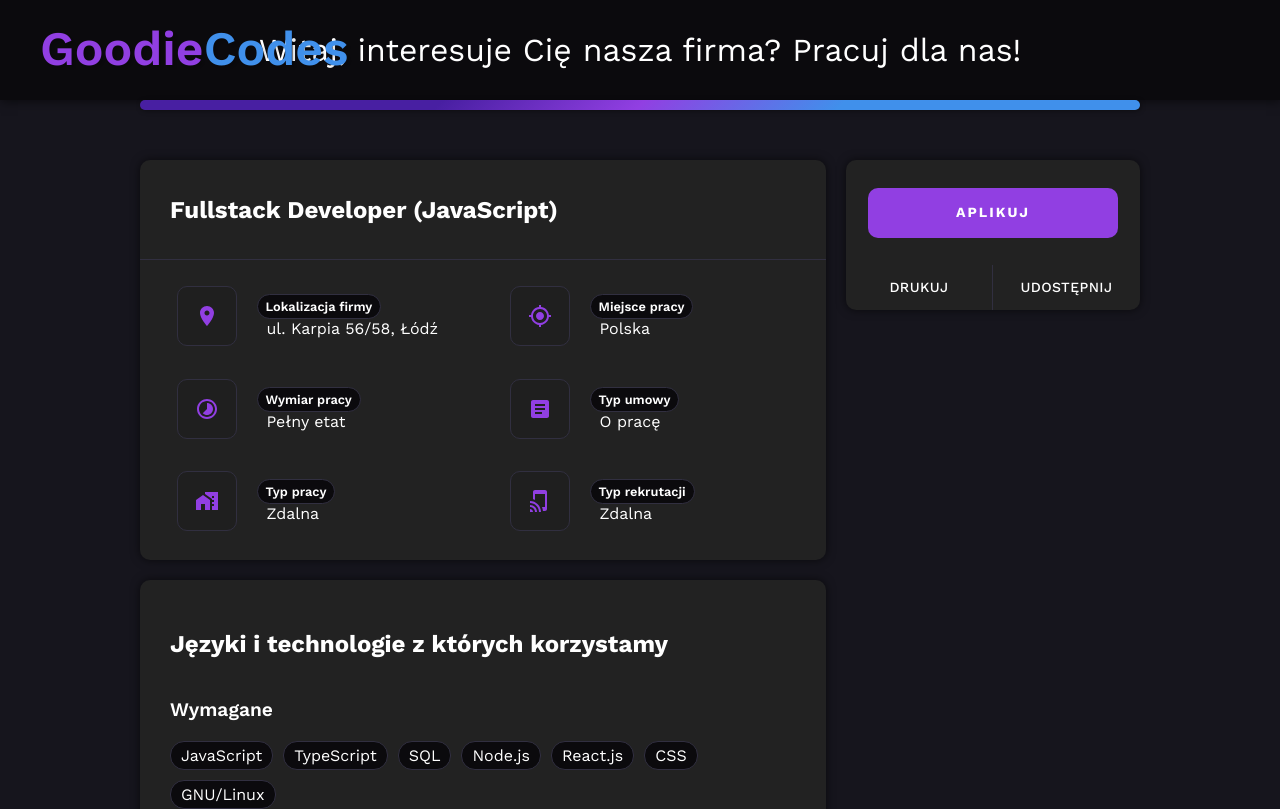
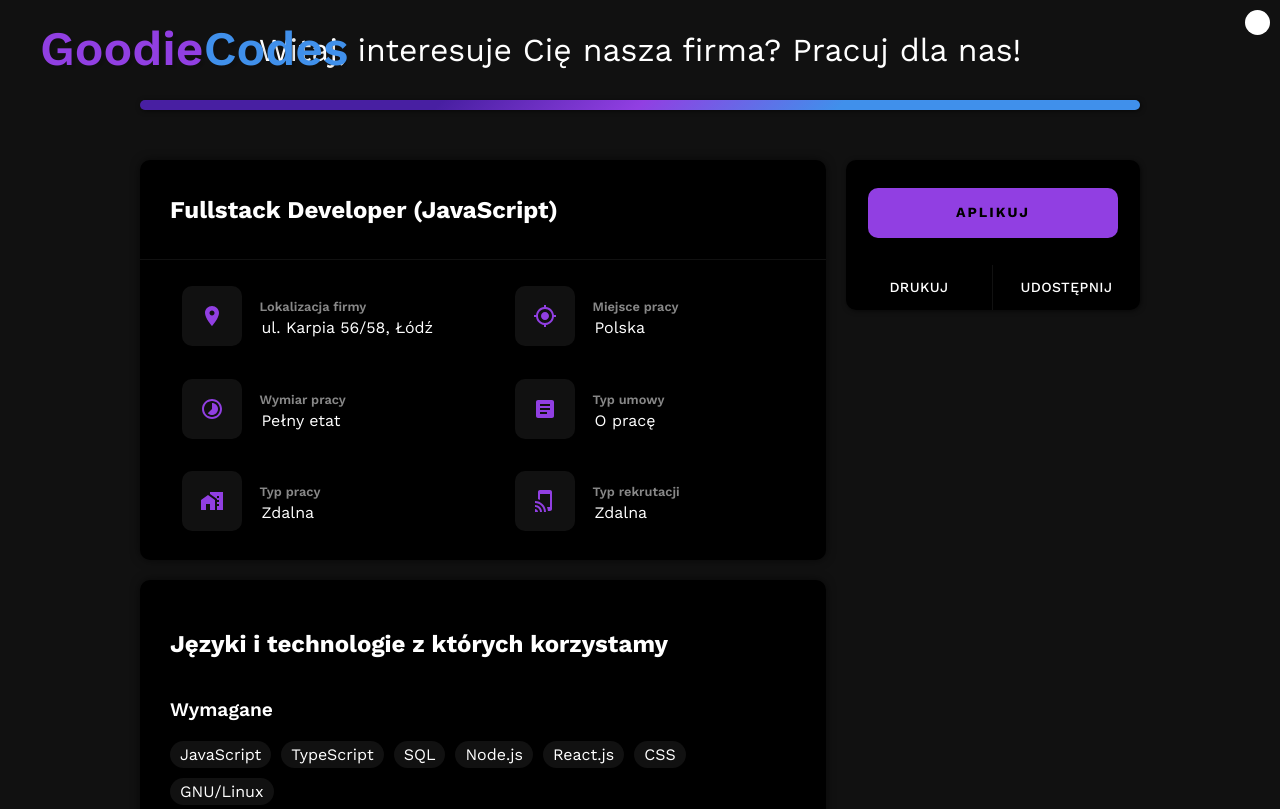
Before and after one commit to kvbakwk/Beauxbatons, a React (Create React App) app: page / in a window 1280 px wide. Shown: the top 809 px of the page. Built offline with nearby package versions, Linux system fonts and the light colour scheme.

Commit message:
Final changes
add button to switching between modes, add css variables to control colors, add switching class for body element to control modes

```diff
--- a/src/App.js
+++ b/src/App.js
@@ -1,11 +1,23 @@
+import { useEffect, useState } from "react";
 import Header from "./components/Header";
 import Main from "./components/Main";
 
 function App() {
+
+  const [dark, setDark] = useState(false)
+
+  useEffect(() => {
+    if (dark)
+      document.querySelector('body').className = ""
+    else
+      document.querySelector('body').className = "dark"
+  }, [dark])
+
   return (
     <>
       <Header />
       <Main />
+      <div className="switch" onClick={() => { setDark(!dark) }}></div>
     </>
   );
 }
--- a/src/components/Offer.jsx
+++ b/src/components/Offer.jsx
@@ -19,27 +19,27 @@ const Offer = () => {
                 <div className="header"> Fullstack Developer (JavaScript) </div>
                 <div className="parameters">
                     <OfferParameter
-                        icon={<LocationOnIcon sx={{ color: '#913fe2' }} />}
+                        icon={<LocationOnIcon sx={{ color: 'var(--iconColor)' }} />}
                         title='Lokalizacja firmy'
                         desc='ul. Karpia 56/58, Łódź' />
                     <OfferParameter
-                        icon={<TimelapseIcon sx={{ color: '#913fe2' }} />}
+                        icon={<TimelapseIcon sx={{ color: 'var(--iconColor)' }} />}
                         title='Wymiar pracy'
                         desc='Pełny etat' />
                     <OfferParameter
-                        icon={<MapsHomeWorkIcon sx={{ color: '#913fe2' }} />}
+                        icon={<MapsHomeWorkIcon sx={{ color: 'var(--iconColor)' }} />}
                         title='Typ pracy'
                         desc='Zdalna' />
                     <OfferParameter
-                        icon={<MyLocationIcon sx={{ color: '#913fe2' }} />}
+                        icon={<MyLocationIcon sx={{ color: 'var(--iconColor)' }} />}
                         title='Miejsce pracy'
                         desc='Polska' />
                     <OfferParameter
-                        icon={<ArticleIcon sx={{ color: '#913fe2' }} />}
+                        icon={<ArticleIcon sx={{ color: 'var(--iconColor)' }} />}
                         title='Typ umowy'
                         desc='O pracę' />
                     <OfferParameter
-                        icon={<TapAndPlayIcon sx={{ color: '#913fe2' }} />}
+                        icon={<TapAndPlayIcon sx={{ color: 'var(--iconColor)' }} />}
                         title='Typ rekrutacji'
                         desc='Zdalna' />
                 </div>
--- a/src/styles/header.css
+++ b/src/styles/header.css
@@ -6,9 +6,9 @@
     width: 100%;
     height: 100px;
 
-    background: #0b0a0d;
+    /* background: #0b0a0d;
 
-    box-shadow: 1px 1px 10px rgba(0, 0, 0, .6);
+    box-shadow: 1px 1px 10px rgba(0, 0, 0, .6); */
 }
 
 .header main .logo {
@@ -22,7 +22,7 @@
     justify-content: flex-start;
     align-items: center;
 
-    color: #913fe2;
+    color: var(--primaryColorLight);
     font-size: 3rem;
     font-weight: 600;
     text-shadow: 3px 3px 2px rgba(0, 0, 0, .12);
@@ -41,7 +41,7 @@
 .header main .logo .container #dynamic-txt {
     color: #4090eb;
     overflow: hidden;
-    border-right: 0.2rem solid #481fa2;
+    border-right: 0.2rem solid var(--primaryColorLight);
     white-space: nowrap;
     width: 4.8ch;
     animation: blink .5s step-end alternate infinite;
@@ -52,7 +52,7 @@
     justify-content: center;
     align-items: center;
 
-    color: #fff;
+    color: var(--color);
     font-size: 2rem;
 
     width: 100%;
@@ -66,5 +66,5 @@
 
     border-radius: 10px;
     background: linear-gradient(135deg, #481fa2 30%, #913fe2, #4090eb 70%);
-    box-shadow: 1px 1px 5px rgba(0, 0, 0, .40);
+    box-shadow: 1px 1px 5px var(--boxShadow);
 }
--- a/src/styles/index.css
+++ b/src/styles/index.css
@@ -1,6 +1,9 @@
 @import url('https://fonts.googleapis.com/css2?family=Work+Sans:ital,wght@0,100;0,200;0,300;0,400;0,500;0,600;0,700;0,800;0,900;1,100;1,200;1,300;1,400;1,500;1,600;1,700;1,800;1,900&display=swap');
 
 * {
+  margin: 0;
+  padding: 0;
+
   box-sizing: border-box;
 }
 
@@ -9,13 +12,52 @@ body {
   font-family: 'Work Sans', -apple-system, BlinkMacSystemFont, 'Segoe UI', 'Roboto', 'Oxygen',
     'Ubuntu', 'Cantarell', 'Fira Sans', 'Droid Sans', 'Helvetica Neue',
     sans-serif;
-  color: #fff;
+  color: #000;
   -webkit-font-smoothing: antialiased;
   -moz-osx-font-smoothing: grayscale;
-  background: #16151d;
+
+
+  --primaryColor: #231231;
+  --primaryColorLight: #913fe2;
+  --secondaryColor: #4090eb;
+  --color: #000;
+  --backgroundColor: #fff;
+  --backgroundColorLight: rgba(0, 0, 0, 0.06);
+  --boxShadow: rgba(0, 0, 0, 0.12);
+  --iconColor: #000;
+  --titleColor: rgba(0, 0, 0, .4);
+  background: var(--backgroundColorLight);
+}
+
+body.dark {
+  color: #fff;
+  --primaryColor: #231231;
+  --primaryColorLight: #913fe2;
+  --secondaryColor: #4090eb;
+  --color: #fff;
+  --backgroundColor: #000;
+  --backgroundColorLight: #111111;
+  --boxShadow: rgba(0, 0, 0, 0.6);
+  --iconColor: #913fe2;
+  --titleColor: #888;
+  background: var(--backgroundColorLight);
 }
 
 code {
   font-family: source-code-pro, Menlo, Monaco, Consolas, 'Courier New',
     monospace;
 }
+
+.switch {
+  position: fixed;
+  top: 10px;
+  right: 10px;
+
+  width: 25px;
+  height: 25px;
+
+  background-color: var(--color);
+  border-radius: 50%;
+
+  cursor: pointer;
+}
--- a/src/styles/main.css
+++ b/src/styles/main.css
@@ -19,10 +19,10 @@
     width: 100%;
     height: 150px;
 
-    background: #222;
+    background: var(--backgroundColor);
     border-radius: 10px;
 
-    box-shadow: 0 0 10px rgba(0, 0, 0, 0.6);
+    box-shadow: 1px 1px 5px var(--boxShadow);
 }
 
 .main .application .app-button {
@@ -34,7 +34,7 @@
 }
 
 .main .application .app-button button {
-    color: #fff;
+    color: var(--backgroundColor);
     font-family: 'Work Sans', -apple-system, BlinkMacSystemFont, 'Segoe UI', 'Roboto', 'Oxygen',
         'Ubuntu', 'Cantarell', 'Fira Sans', 'Droid Sans', 'Helvetica Neue',
         sans-serif;
@@ -45,7 +45,7 @@
     height: 50px;
 
     border-radius: 10px;
-    background-color: #913fe2;
+    background-color: var(--primaryColorLight);
 }
 
 .main .application .app-button button:hover {
@@ -66,7 +66,7 @@
 }
 
 .main .application .options div button {
-    color: #fff;
+    color: var(--color);
     font-family: 'Work Sans', -apple-system, BlinkMacSystemFont, 'Segoe UI', 'Roboto', 'Oxygen',
         'Ubuntu', 'Cantarell', 'Fira Sans', 'Droid Sans', 'Helvetica Neue',
         sans-serif;
@@ -75,7 +75,7 @@
 }
 
 .main .application .options div button:first-child {
-    border-color: #312f40;
+    border-color: var(--backgroundColorLight);
     border-top-left-radius: 0;
     border-bottom-left-radius: 10px;
 }
@@ -86,5 +86,5 @@
 }
 
 .main .application .options div button:hover {
-    background-color: #303030;
+    background-color: var(--backgroundColorLight);
 }
--- a/src/styles/offer.css
+++ b/src/styles/offer.css
@@ -8,8 +8,8 @@
 }
 
 .offer>.element {
-    background-color: #222;
-    box-shadow: 0 0 10px rgba(0, 0, 0, 0.6);
+    background-color: var(--backgroundColor);
+    box-shadow: 0 0 10px var(--boxShadow);
     border-radius: 10px;
 }
 
@@ -37,7 +37,7 @@
     height: 100%;
     padding-left: 30px;
 
-    border-bottom: 1px solid #312f40;
+    border-bottom: 1px solid var(--backgroundColorLight);
 }
 
 .offer .general .parameters {
@@ -69,9 +69,8 @@
     width: 60px;
     height: 60px;
 
-    background-color: rgba(0, 0, 0, .08);
+    background-color: var(--backgroundColorLight);
     border-radius: 10px;
-    border: 1px solid #312f40;
 }
 
 .offer .general .parameters .text {
@@ -84,23 +83,21 @@
     width: 200px;
     height: 60px;
 
-    margin-left: 20px;
+    margin-left: 10px;
 }
 
 .offer .general .parameters .text .title {
     padding: 4px 8px 4px 8px;
 
     border-radius: 14px;
-    border: 1px solid #312f40;
-    background: #0b0a0d;
 
-    color: #fff;
+    color: var(--titleColor);
     font-size: .8rem;
     font-weight: 600;
 }
 
 .offer .general .parameters .text .desc {
-    color: #fff;
+    color: var(--color);
     font-size: 1rem;
     font-weight: 400;
 
@@ -150,8 +147,7 @@
     padding: 4px 10px 4px 10px;
 
     border-radius: 14px;
-    border: 1px solid #312f40;
-    background: #0b0a0d;
+    background: var(--backgroundColorLight);
 }
 
 
@@ -172,11 +168,11 @@
     justify-content: center;
     align-items: center;
 
-    color: #fff;
+    color: var(--backgroundColor);
     font-size: 2.5rem;
     font-weight: 600;
 
-    background-color: #000;
+    background-color: var(--color);
     border-radius: 10px;
 }
 
```
